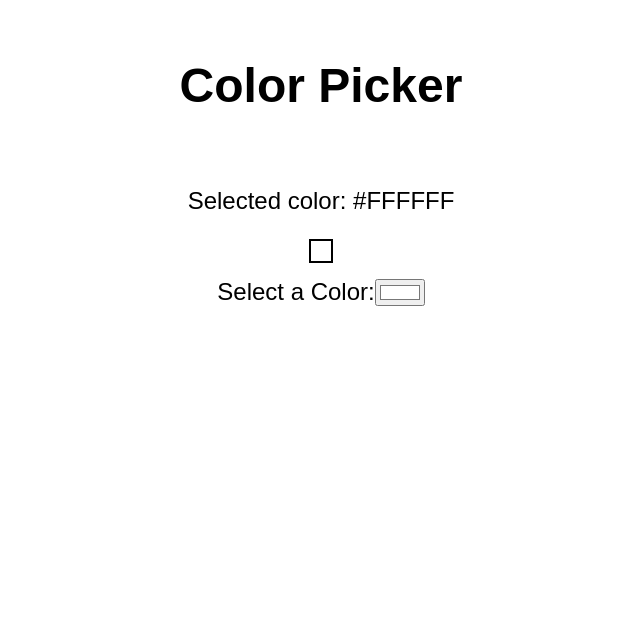
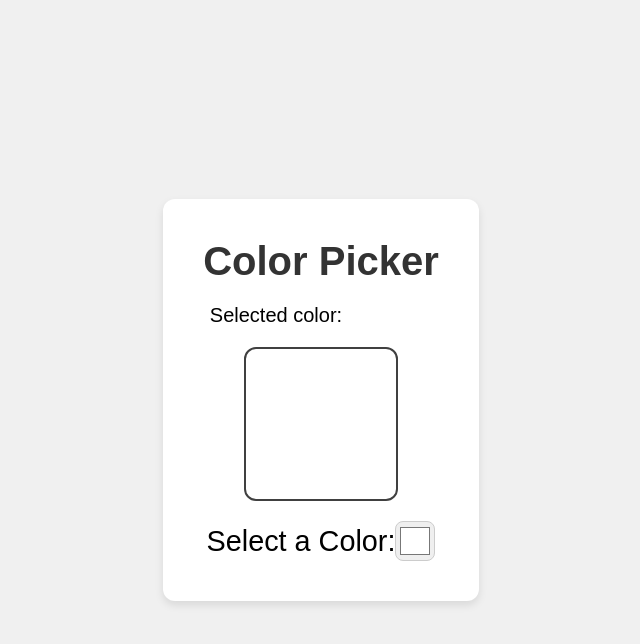
Before and after one commit to fabjoncela/React-vite, a React (Vite) app: page / in a window 1280 px wide. Shown: the top 644 px of the page, without its empty margins (319-959 px from the left). Built offline with nearby package versions, Linux system fonts and the light colour scheme.

Commit message:
better design

```diff
--- a/src/ColorPicker.jsx
+++ b/src/ColorPicker.jsx
@@ -1,25 +1,30 @@
-import React, {useState} from 'react';
+import React, { useState } from 'react';
 
 
-function ColorPicker(){
+function ColorPicker() {
 
     const [color, setColor] = useState('#FFFFFF')
 
-    function handleColorChange(e){
+    function handleColorChange(e) {
         setColor(e.target.value)
     }
 
 
-    return(<>
+    return (<>
         <div className='color-picker-container'>
             <h1>Color Picker</h1>
             <div className='color-display' >
-        <p>Selected color: {color}</p>
+                <p>Selected color: <span style={{ color: color }}>{color}</span></p>
             </div>
-        <div className='color-box'style={{backgroundColor: color}}></div>
+            <div className='color-box' style={{ backgroundColor: color }}></div>
             <div className='color-selector'>
-        <label htmlFor="">Select a Color:</label>
-        <input type="color" value={color} onChange={handleColorChange}/>
+                <label htmlFor="colorInput">Select a Color:</label>
+                <input
+                    id="colorInput"
+                    type="color"
+                    value={color}
+                    onChange={handleColorChange}
+                />
             </div>
         </div>
     </>)
--- a/src/index.css
+++ b/src/index.css
@@ -1,22 +1,57 @@
 body {
   font-family: Arial, sans-serif;
+  background-color: #f0f0f0;
+  display: flex;
+  justify-content: center;
+  align-items: center;
+  height: 100vh;
+  margin: 0;
 }
 .color-picker-container {
+  background-color: #fff;
   display: flex;
   flex-direction: column;
   align-items: center;
+  border-radius: 12px;
+  box-shadow: 0 4px 8px rgba(0, 0, 0, 0.1);
+  text-align: center;
   font-size: 1.5em;
+  padding: 40px;
+}
+.color-display {
+  font-size: 1.25rem;
+}
+.color-display p {
+  margin-bottom: 0px;
 }
 
 .color-box {
-  width: 20px;
-  height: 20px;
-  background-color: red;
-  border-color: rgb(64, 64, 64);
-  border: 2px solid;
-  margin-bottom: 15px;
+  width: 150px;
+  height: 150px;
+  border: 2px solid #404040;
+  border-radius: 12px;
+  margin: 20px 0;
 }
 h1 {
-  margin: 50px;
-  font-size: 3rem;
+  margin: 0px;
+  color: #333;
+  font-size: 2.5rem;
 }
+.color-selector {
+  display: flex;
+  flex-direction: row;
+  align-items: center;
+}
+.color-selector label{
+  font-size: 1.2em;
+  /* margin-bottom: 10px; */
+}
+
+.color-selector input {
+  width: 40px;
+  height: 40px;
+  border-radius: 8px;
+  border: 1px solid #ccc;
+  cursor: pointer;
+  outline: none;
+}
```
Lines whose indentation alone changed are shown as unchanged.
